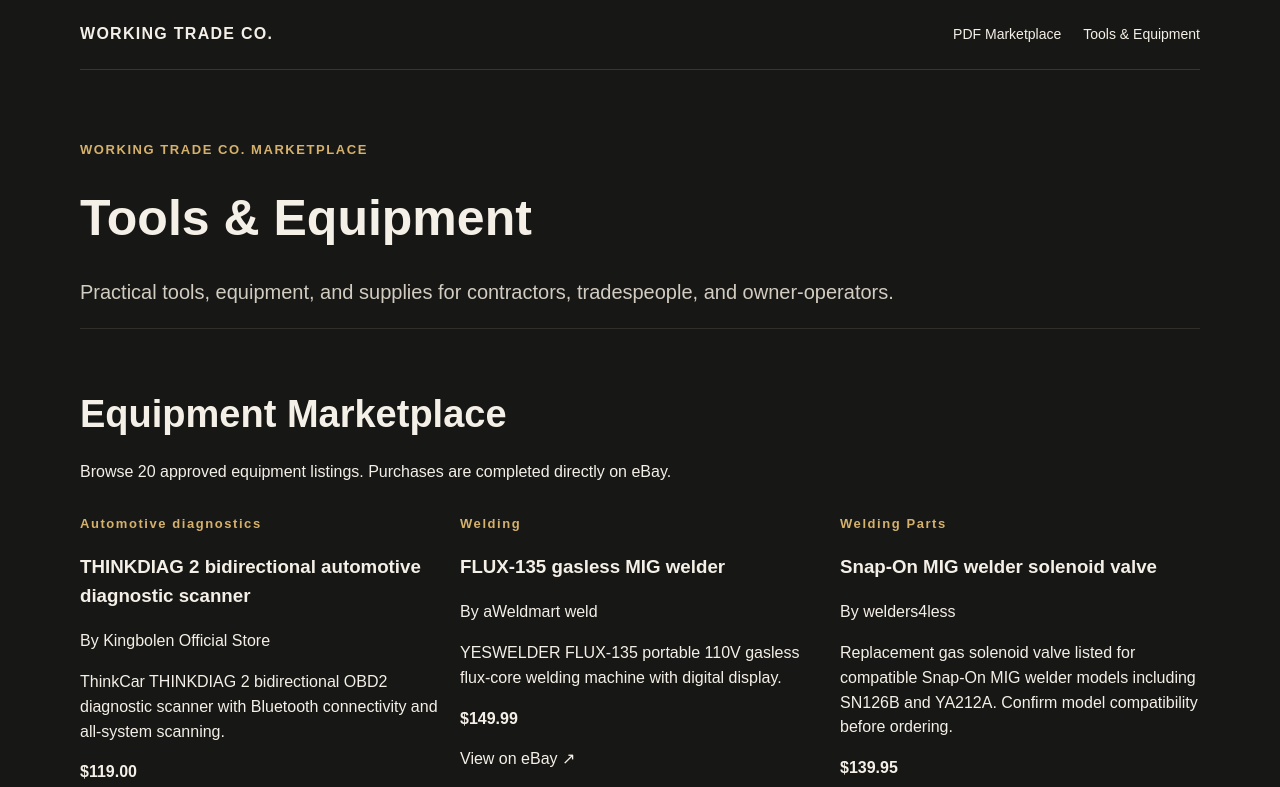
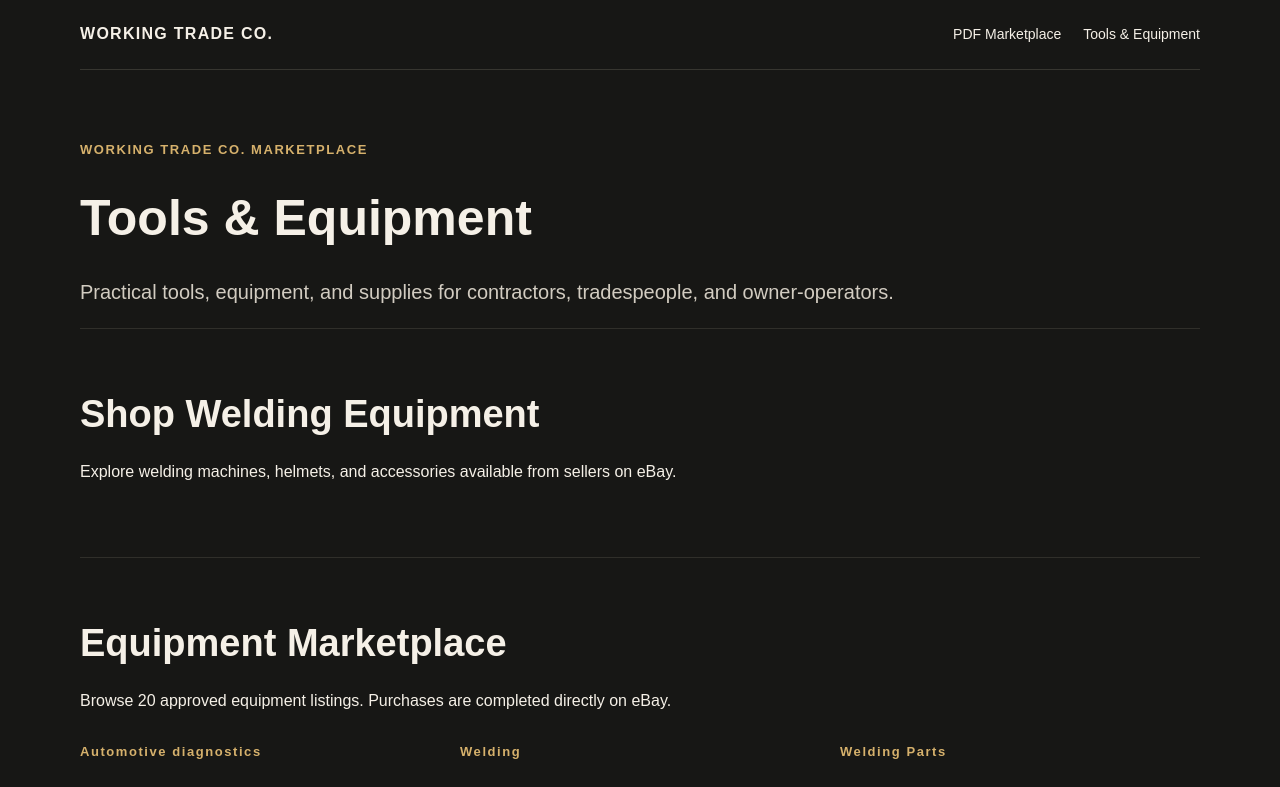
Before and after one commit to iroc46me-ui/working-trade-co, a Next.js app: page /tools-equipment in a window 1280 px wide. Shown: the top 787 px of the page. Built offline with nearby package versions, Linux system fonts and the light colour scheme.

Commit message:
Add automated eBay welding equipment banner

```diff
--- a/app/tools-equipment/page.js
+++ b/app/tools-equipment/page.js
@@ -1,5 +1,8 @@
 
+
+import Script from "next/script";
 import products from "./approved-products.json";
+
 
 export const metadata = {
   title: "Tools & Equipment | Working Trade Co.",
@@ -22,6 +25,26 @@ export default function ToolsEquipmentPage() {
         Practical tools, equipment, and supplies for
         contractors, tradespeople, and owner-operators.
       </p>
+
+<section className="catalog-section">
+  <h2>Shop Welding Equipment</h2>
+  <p>
+    Explore welding machines, helmets, and accessories
+    available from sellers on eBay.
+  </p>
+
+  <div style={{ maxWidth: "100%", overflowX: "auto" }}>
+    <ins
+      className="epn-placement"
+      data-config-id="fff67f67eb198c627b8f811a"
+    />
+  </div>
+
+  <Script
+    src="https://epnt.ebay.com/static/epn-smart-tools.js"
+    strategy="afterInteractive"
+  />
+</section>
 
       <section className="catalog-section">
         <h2>Equipment Marketplace</h2>
```
